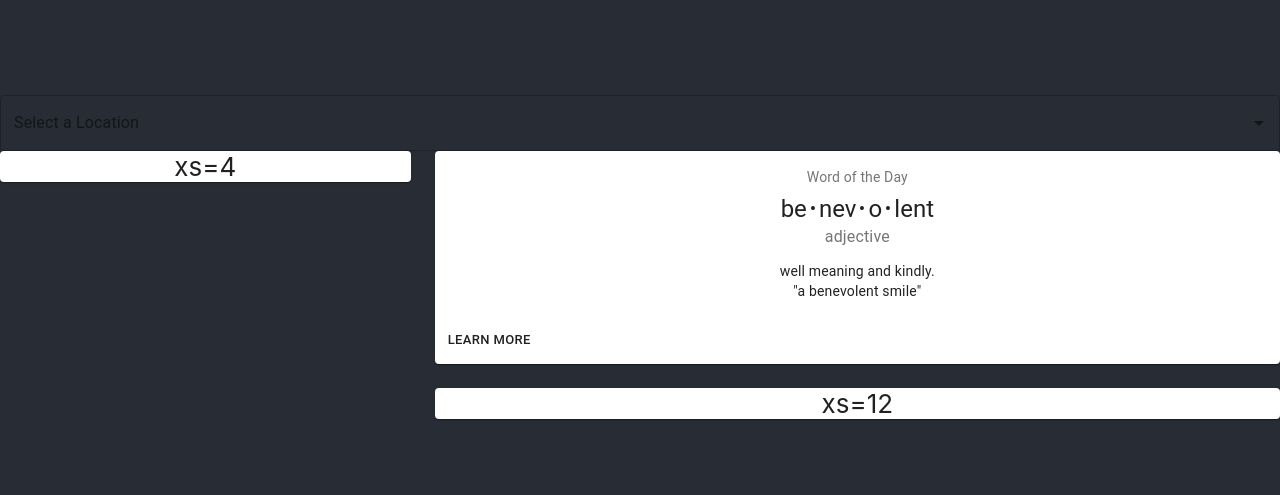
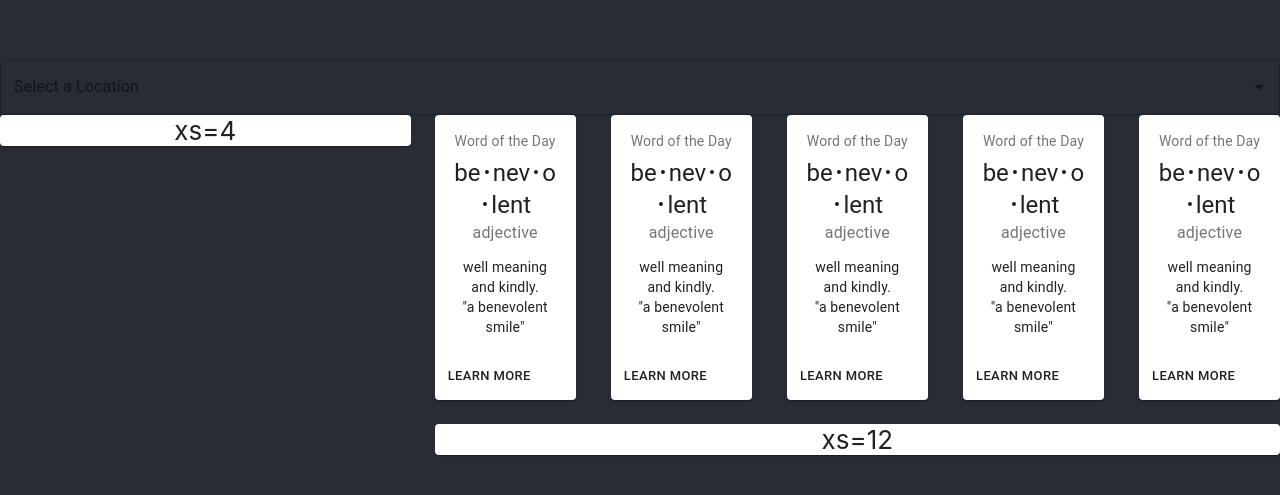
Before and after one commit to imaginary-cloud/react-weather-app, a React (Create React App) app: page / in a window 1280 px wide. Shown: the part 143-638 px from the top of the page. Built offline with nearby package versions, Linux system fonts and the light colour scheme.

Commit message:
place 5 cards using the grid components for aligment

```diff
--- a/src/App.js
+++ b/src/App.js
@@ -23,7 +23,13 @@
             <Grid container spacing={3}>
               {/* cards 5 days */}
               <Grid item xs={12}>
-                <WeatherCard></WeatherCard>
+                <Grid container justify="space-between">
+                  <WeatherCard></WeatherCard>
+                  <WeatherCard></WeatherCard>
+                  <WeatherCard></WeatherCard>
+                  <WeatherCard></WeatherCard>
+                  <WeatherCard></WeatherCard>
+                </Grid>
               </Grid>
               {/* info 1 day */}
               <Grid item xs={12}>
--- a/src/Card.js
+++ b/src/Card.js
@@ -5,11 +5,9 @@
 import CardContent from "@material-ui/core/CardContent";
 import Button from "@material-ui/core/Button";
 import Typography from "@material-ui/core/Typography";
+import Grid from "@material-ui/core/Grid";
 
 const useStyles = makeStyles({
-  root: {
-    minWidth: 275
-  },
   bullet: {
     display: "inline-block",
     margin: "0 2px",
@@ -28,6 +26,7 @@
   const bull = <span className={classes.bullet}>•</span>;
 
   return (
+    <Grid item xs={2}>
       <Card className={classes.root}>
         <CardContent>
           <Typography
@@ -53,6 +52,7 @@
           <Button size="small">Learn More</Button>
         </CardActions>
       </Card>
+    </Grid>
   );
 }
 
```
Lines whose indentation alone changed are shown as unchanged.
